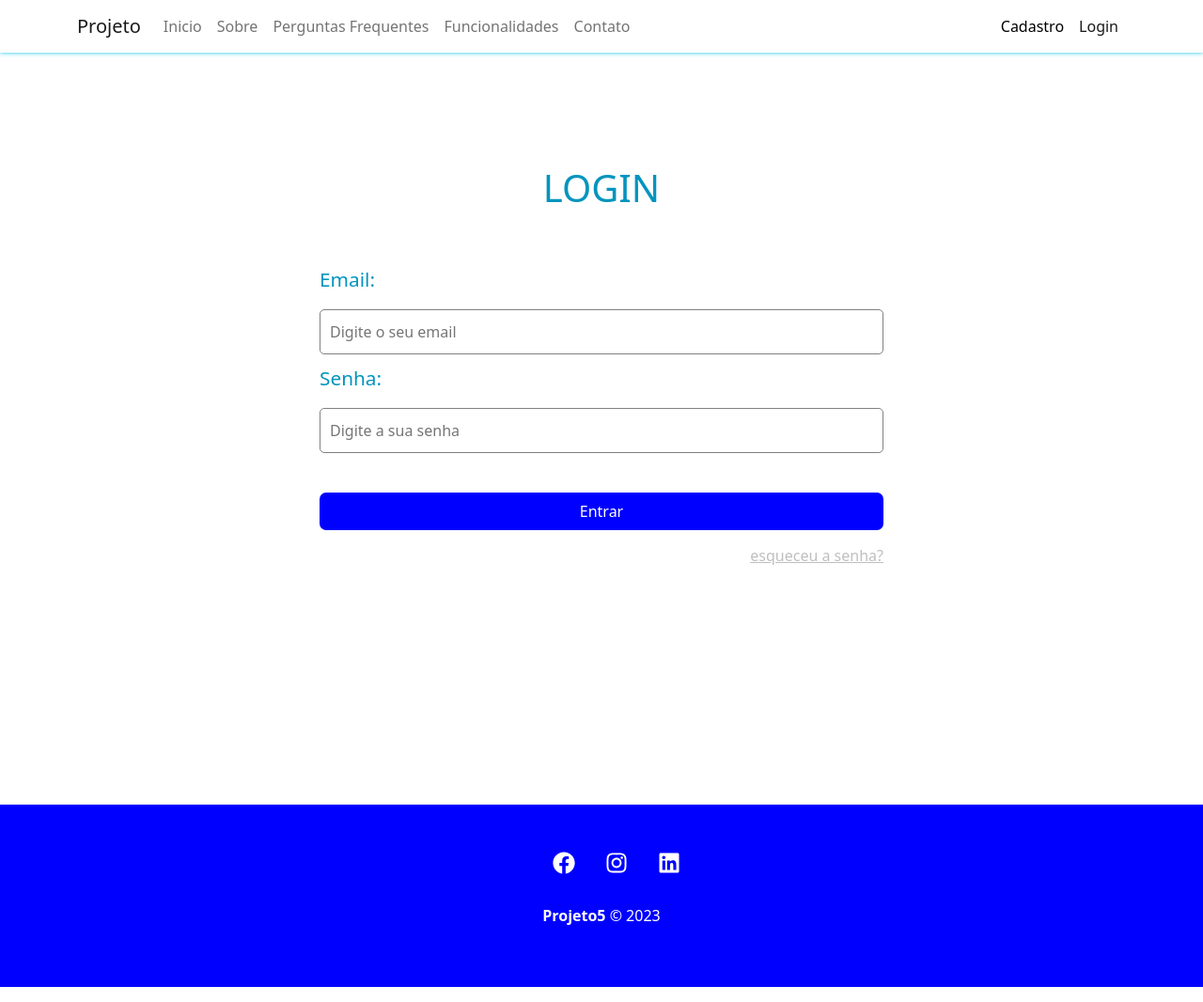
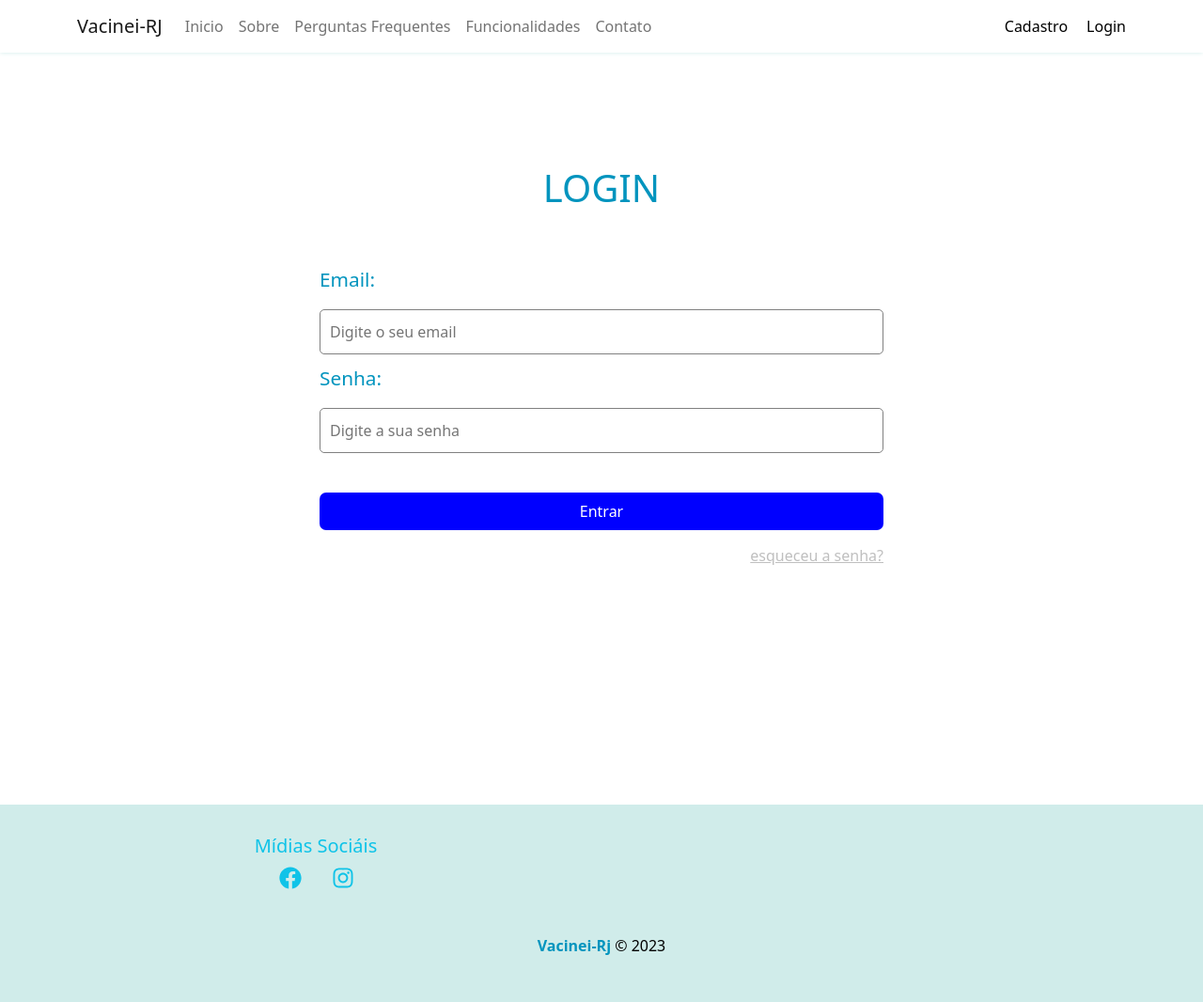
Before and after one commit to Naufra1/Projeto_5, a React (Vite) app in the folder Front-End/: page /login in a window 1280 px wide. Shown: the whole page at 94% size. Built offline with nearby package versions, Linux system fonts and the light colour scheme.

Commit message:
Footer Quase Completo

```diff
--- a/Front-End/index.html
+++ b/Front-End/index.html
@@ -2,7 +2,6 @@
 <html lang="pt-br">
   <head>
     <meta charset="UTF-8" />
-    <link rel="icon" type="image/svg+xml" href="/vite.svg" />
     <meta name="viewport" content="width=device-width, initial-scale=1.0" />
     <link
       rel="stylesheet"
@@ -10,7 +9,7 @@
       integrity="sha384-rbsA2VBKQhggwzxH7pPCaAqO46MgnOM80zW1RWuH61DGLwZJEdK2Kadq2F9CUG65"
       crossorigin="anonymous"
     />
-    <title>Projeto5</title>
+    <title>VacineiRj</title>
   </head>
   <body>
     <div id="root"></div>
--- a/Front-End/src/components/Forms/Button.css
+++ b/Front-End/src/components/Forms/Button.css
@@ -9,6 +9,6 @@
 }
 
 .button-form {
-  background-color: var(--sec-bg);
+  background-color: var(--color-terc);
   color: var(--main-bg);
 }
--- a/Front-End/src/components/Layout/Footer.css
+++ b/Front-End/src/components/Layout/Footer.css
@@ -1,34 +1,48 @@
 .footer {
+	padding: 2em;
+	text-align: center;
+
 	background-color: var(--sec-bg);
 	color: #FFF;
-	text-align: center;
-	padding: 3em;
 }
 
-.footer__list {
-	display: flex;
-	justify-content: center;
-	list-style: none;
+.footer-box {
+	display: grid;
+	grid-template-columns: repeat(2, 1fr);
 }
 
-.footer__item {
+.footer-midia {
+	display: flex;
+	flex-direction: column;
+	align-items: center;
+	color: var(--color);
+}
+
+.midia-lista {
+	display: flex;
+	list-style: none;
+	margin-right: 30px;
+}
+
+.midia-item {
 	margin: 0 1em;
 }
 
-.footer__item:hover {
-	color: var(--color-txt);
+.midia-item:hover {
+	color: var(--color-sec);
 }
 
-.footer__list svg {
+.midia-lista svg {
 	font-size: 1.5em;
 	cursor: pointer;
 }
 
-.footer__txt {
+.footer-txt {
+	color: black;
 	margin-top: 2em;
 }
 
-.footer__txt span {
+.footer-txt span {
 	font-weight: bold;
-	color: var(--main-bg);
+	color: var(--color-sec);
 }
--- a/Front-End/src/components/Layout/Footer.jsx
+++ b/Front-End/src/components/Layout/Footer.jsx
@@ -1,22 +1,27 @@
-import { FaFacebook, FaInstagram, FaLinkedin } from "react-icons/fa";
+import { FaFacebook, FaInstagram } from "react-icons/fa";
+
 import "./Footer.css";
 
 function Footer() {
   return (
     <footer className="footer">
-      <ul className="footer__list">
-        <li className="footer__item">
-          <FaFacebook />
-        </li>
-        <li className="footer__item">
-          <FaInstagram />
-        </li>
-        <li className="footer__item">
-          <FaLinkedin />
-        </li>
-      </ul>
-      <p className="footer__txt">
-        <span>Projeto5</span> &copy; 2023
+      <div className="footer-box">
+        <div className="footer-midia">
+          <div className="midia-titulo">
+            <h5>Mídias Sociáis</h5>
+          </div>
+          <ul className="midia-lista">
+            <li className="midia-item">
+              <FaFacebook />
+            </li>
+            <li className="midia-item">
+              <FaInstagram />
+            </li>
+          </ul>
+        </div>
+      </div>
+      <p className="footer-txt">
+        <span>Vacinei-Rj</span> &copy; 2023
       </p>
     </footer>
   );
--- a/Front-End/src/components/Layout/Navbar.css
+++ b/Front-End/src/components/Layout/Navbar.css
@@ -1,5 +1,10 @@
 .navbar {
-  box-shadow: 0 0 .3em var(--color);
+  box-shadow: 0 0 .3em var(--sec-bg);
+}
+
+.navbar-login {
+  display: flex;
+  gap: 20px;
 }
 
 .link {
--- a/Front-End/src/components/Layout/Navbar.jsx
+++ b/Front-End/src/components/Layout/Navbar.jsx
@@ -10,7 +10,7 @@ function Menu() {
     <Navbar collapseOnSelect expand="lg">
       <Container>
         <LinkContainer to="/">
-          <Navbar.Brand>Projeto</Navbar.Brand>
+          <Navbar.Brand>Vacinei-RJ</Navbar.Brand>
         </LinkContainer>
         <Navbar.Toggle aria-controls="responsive-navbar-nav" />
         <Navbar.Collapse id="responsive-navbar-nav">
@@ -31,14 +31,14 @@ function Menu() {
               <Nav.Link>Contato</Nav.Link>
             </LinkContainer>
           </Nav>
-          <Nav className="navbar-login">
+          <div className="navbar-login">
             <LinkContainer to="/cadastro">
               <Nav.Link className="link">Cadastro</Nav.Link>
             </LinkContainer>
             <LinkContainer to="/login">
               <Nav.Link className="link">Login</Nav.Link>
             </LinkContainer>
-          </Nav>
+          </div>
         </Navbar.Collapse>
       </Container>
     </Navbar>
--- a/Front-End/src/index.css
+++ b/Front-End/src/index.css
@@ -6,9 +6,10 @@
 
 :root {
   --main-bg: white;
-  --sec-bg: blue;
+  --sec-bg: #d0ecea;
   --color: #0fc3e8;
   --color-sec: #0194be;
+  --color-terc: blue;
 }
 
 html,
```
